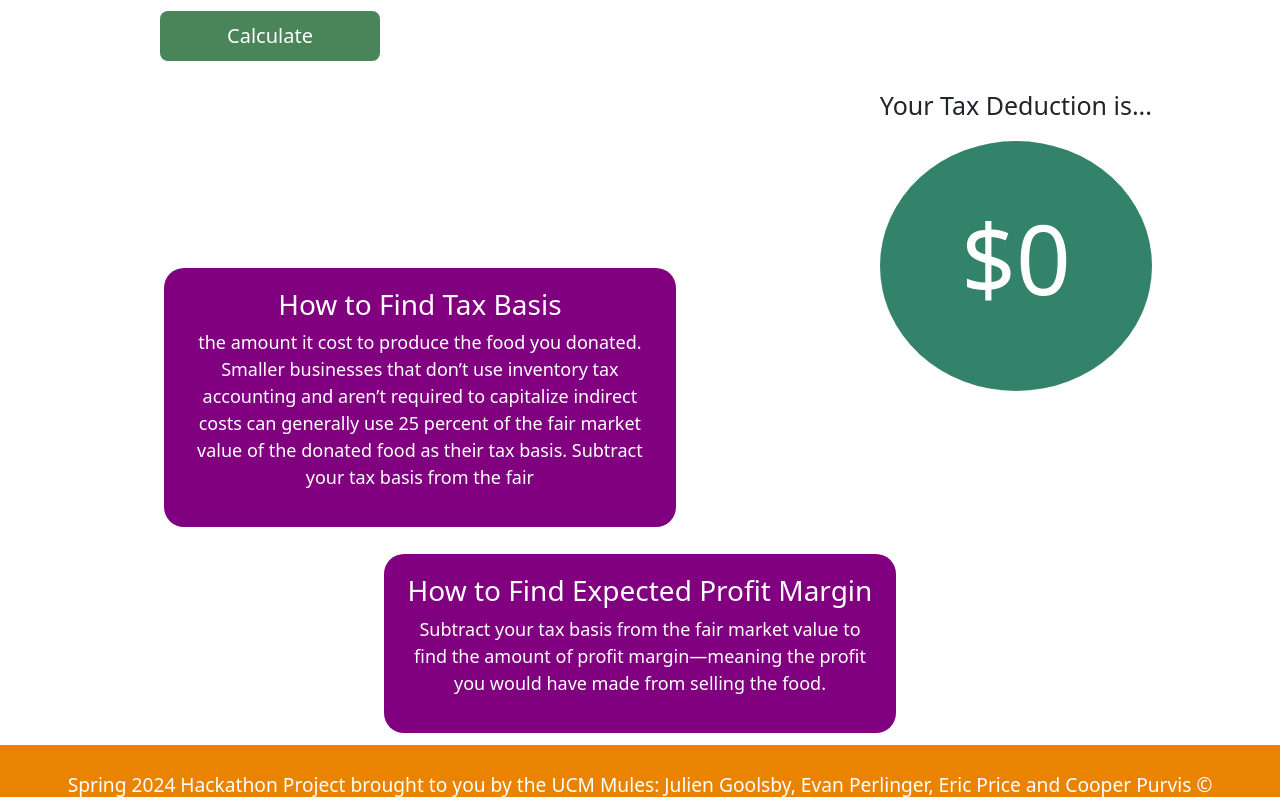
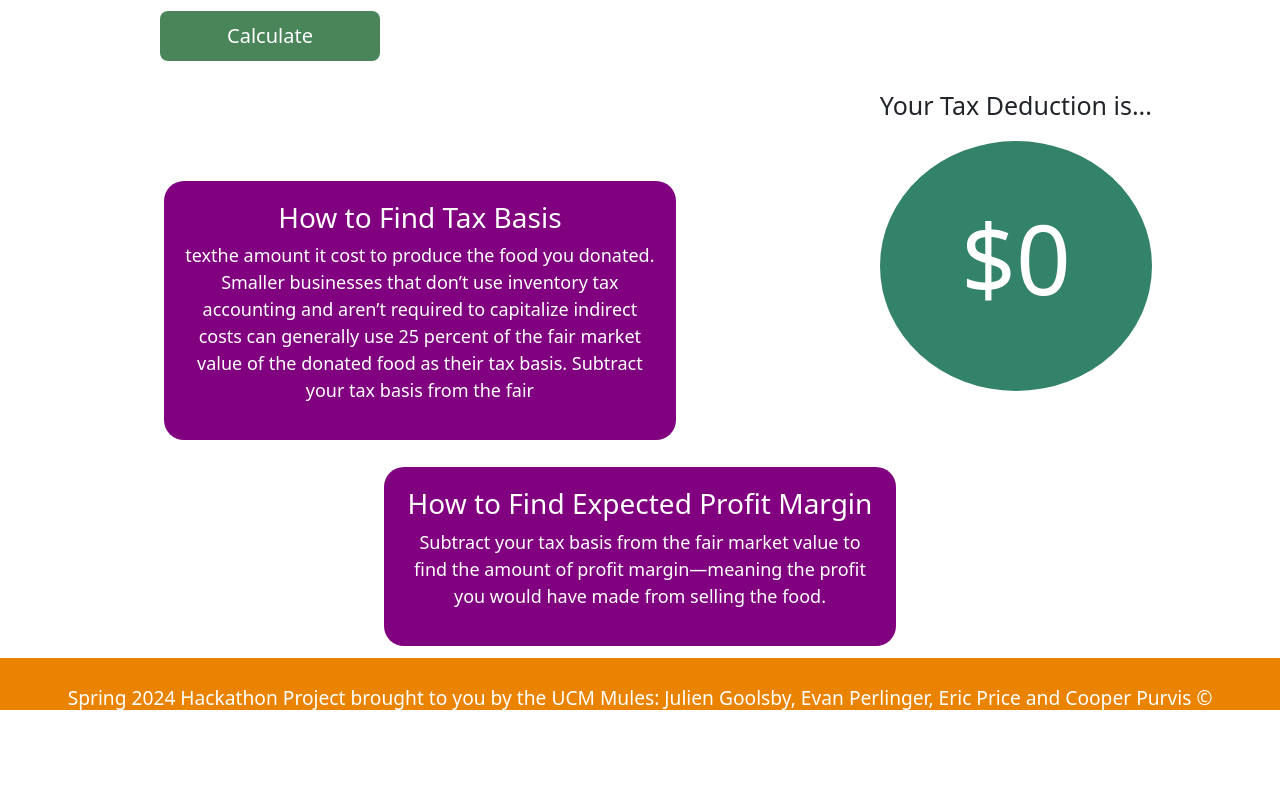
Before and after one commit to GoolsbyJulien/SpringHackathon2024, a React (Create React App) app: page /TaxCalculator in a window 1280 px wide. Shown: the part 710-1510 px from the top of the page. After the commit the page ends 1423 px from the top, so only its background shows below. Built offline with nearby package versions, Linux system fonts and the light colour scheme.

Commit message:
Took out some white space

```diff
--- a/src/pages/TaxCalculator.js
+++ b/src/pages/TaxCalculator.js
@@ -49,15 +49,11 @@ const Charities = () => {
 
                         </div>
                     </div>
-
-                </div>
-            </div>
-
                     <div style={{ textAlign: "center", marginTop: 80 }}>
 
 <div className="help mission" style={{ fontSize: 15, width: "40%", display: "inline-block", background: "purple" }}>
     <h3>How to Find Tax Basis</h3>
-                    <p> the amount it cost to produce the food
+    <p> texthe amount it cost to produce the food
         you donated. Smaller businesses that don’t use inventory tax
         accounting and aren’t required to capitalize indirect costs can
         generally use 25 percent of the fair market value of the donated food
@@ -73,6 +69,11 @@ const Charities = () => {
 
 </div>
 </div>
+
+                </div>
+            </div>
+
+
         </div>
     );
 };
```
Lines whose indentation alone changed are shown as unchanged.
